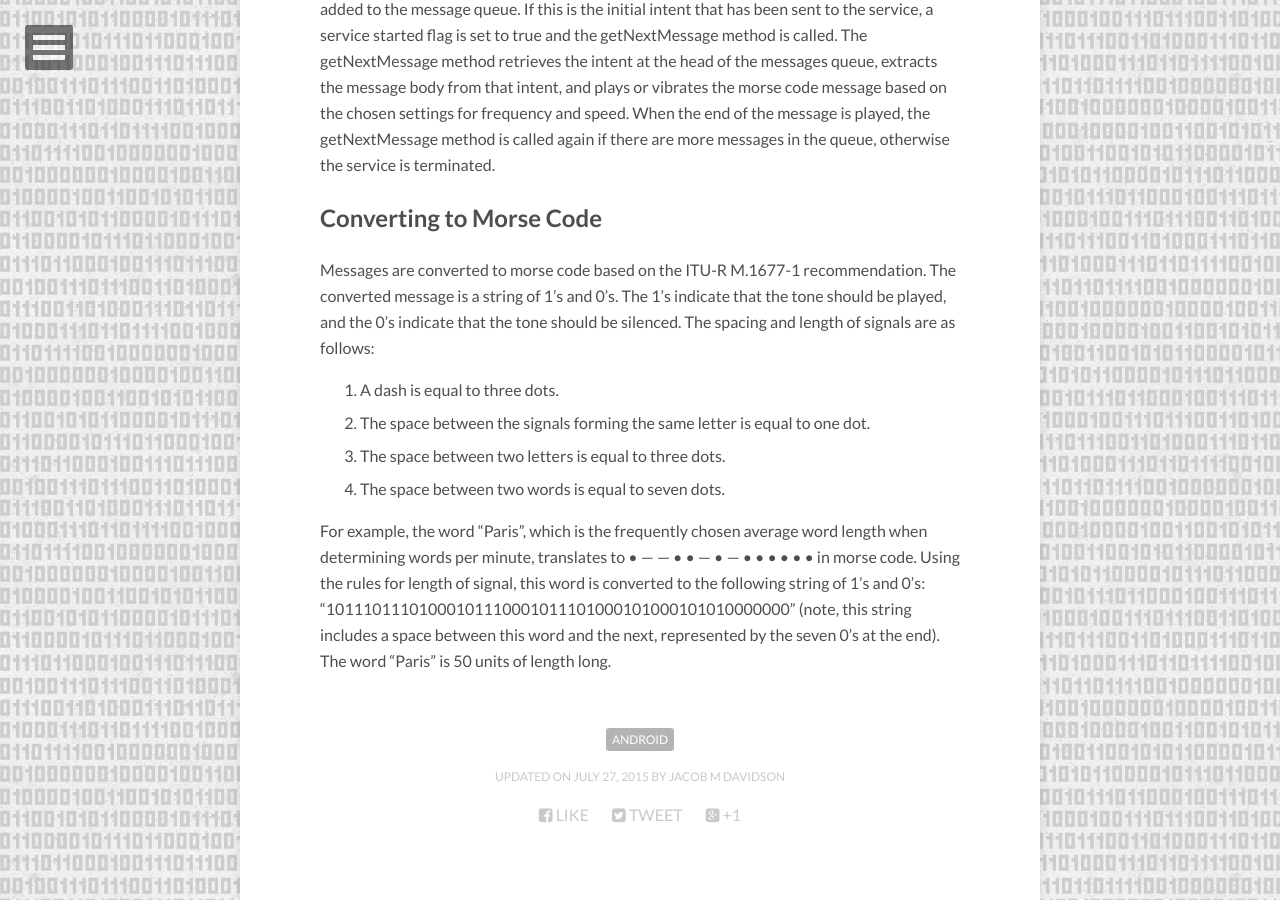
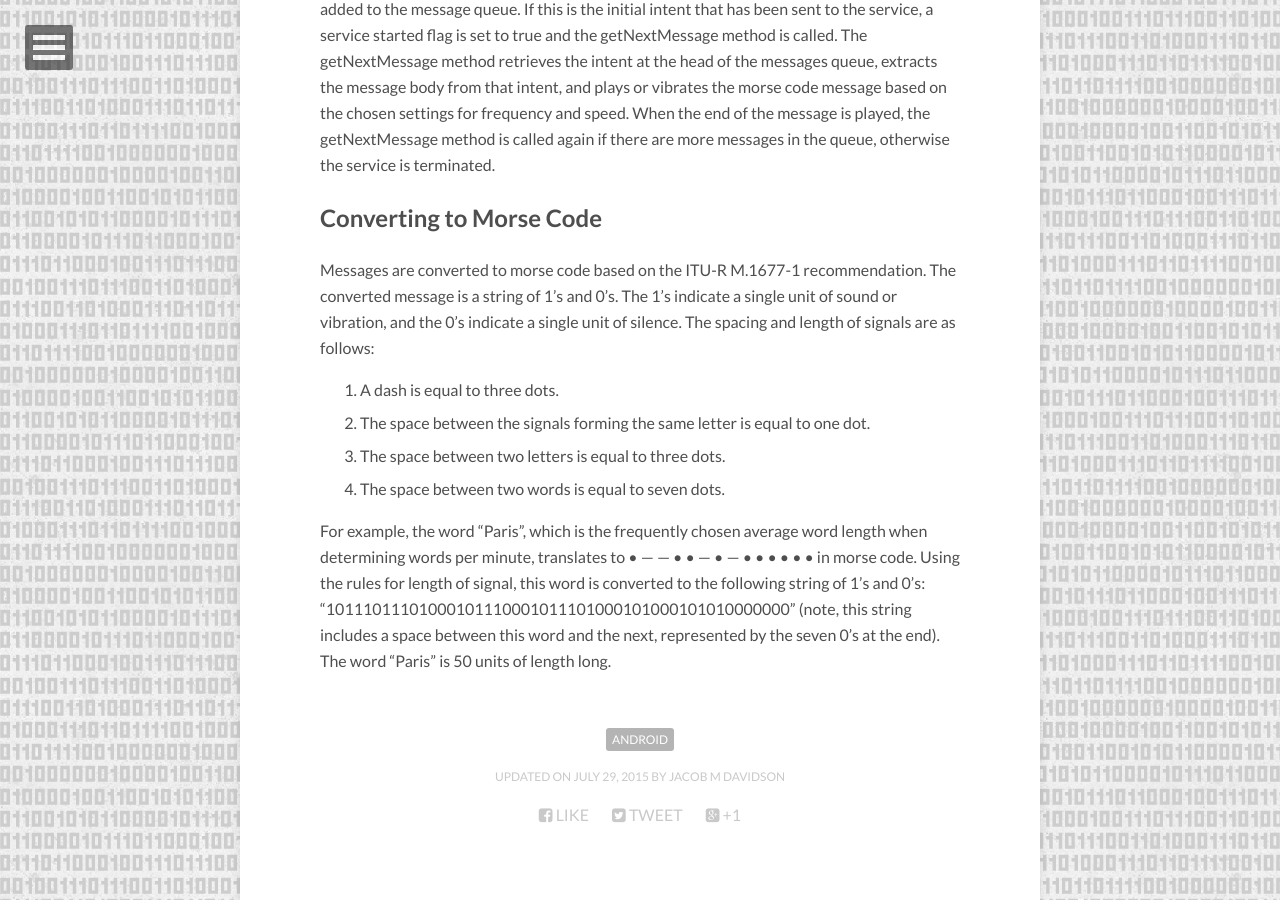
Before and after one commit to JacobMDavidson/JacobMDavidson.github.io, a Jekyll site: the page built from _posts/android/2015-07-25-smorse.md, in a window 1280 px wide and 900 px high, scrolled down 2682 px. Built offline with Jekyll 4.4.1, drawn with Linux system fonts in a browser that asks for light colours; nearby versions of some CDN libraries.

Commit message:
Updates to the SMorSe description

```diff
--- a/_posts/android/2015-07-25-smorse.md
+++ b/_posts/android/2015-07-25-smorse.md
@@ -2,7 +2,7 @@
 layout: post
 title: SMorSe Android Application
 description: "SMorSe is an android application that converts incoming SMS messages to morse code. If the phone is on normal mode, the morse code message is played at the frequency and duration set in the application settings. If the phone is set to vibrate, the morse code message is vibrated at the duration set in the application settings."
-modified: 2015-07-27
+modified: 2015-07-29
 tags: [android]
 comments: false
 image:
@@ -56,7 +56,7 @@
 
 ## Converting to Morse Code
 
-Messages are converted to morse code based on the ITU-R M.1677-1 recommendation. The converted message is a string of 1's and 0's. The 1's indicate that the tone should be played, and the 0's indicate that the tone should be silenced. The spacing and length of signals are as follows:
+Messages are converted to morse code based on the ITU-R M.1677-1 recommendation. The converted message is a string of 1's and 0's. The 1's indicate a single unit of sound or vibration, and the 0's indicate a single unit of silence. The spacing and length of signals are as follows:
 
 1. A dash is equal to three dots.
 2. The space between the signals forming the same letter is equal to one dot.
```
